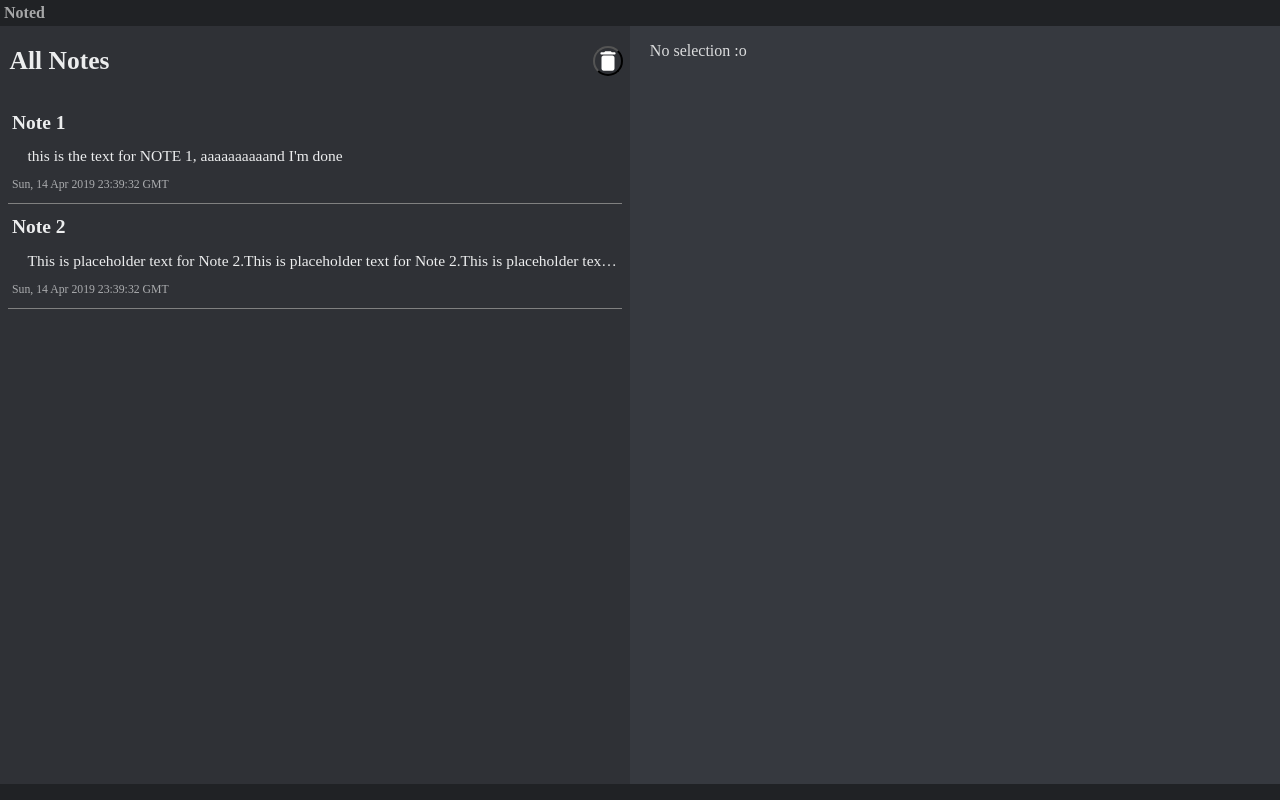
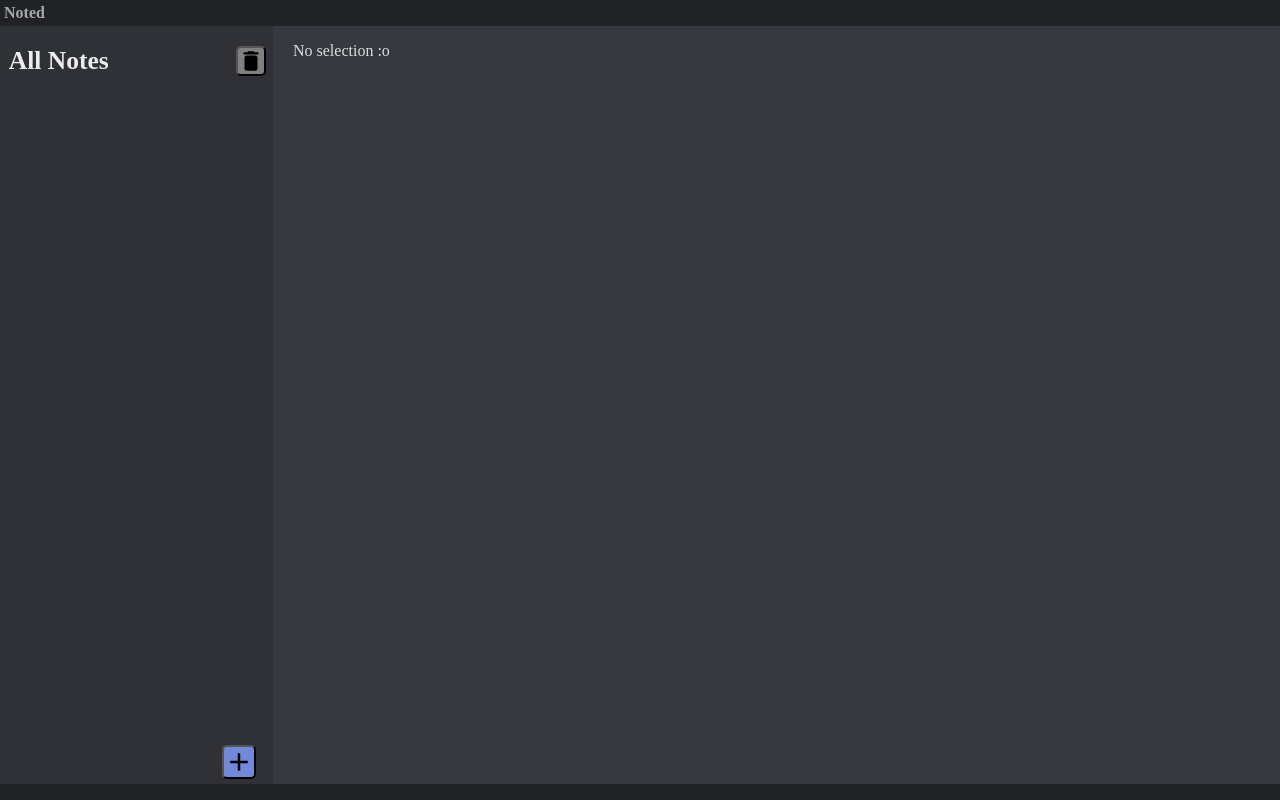
Before and after one commit to niems/Noted, a React (Create React App) app: page / in a window 1280 px wide. Built offline with nearby package versions, Linux system fonts and the light colour scheme.

Commit message:
Implemented adding a new note: currently clicking the new note button discards changes (if any) to the current note if one is selected and creates a new one. This new note isn't stored in savedNotes UNLESS the user saves it. Need to implement the ability to save ONLY if a title is given

```diff
--- a/src/App.css
+++ b/src/App.css
@@ -26,6 +26,11 @@ body {
 
 body * {
   outline-color: var(--accent);
+}
+
+::selection, ::-moz-selection {
+  background-color: var(--accent);
+  color: var(--accent);
 }
 
 .App {
@@ -89,7 +94,8 @@ footer {
 .note-opts-btn {
   background: none;
   padding: 0;
-  border-radius: 50%;
+  border-radius: 5px;
+  background-color: gray;
 }
 
 .note-opts-btn:hover {
@@ -101,7 +107,7 @@ footer {
   display: block;
   width: 26px;
   height: auto;
-  filter: invert(1);
+  /**filter: invert(1);*/
 }
 
 
@@ -129,6 +135,11 @@ footer {
   overflow-y: auto;
   padding: 1em 0;
   background-color: var(--sidebar-bg-dark);
+  position: relative;
+
+  display: flex;
+  flex-flow: column nowrap;
+  align-items: center;
 }
 
 #all-notes-opts-bar {
@@ -141,6 +152,22 @@ footer {
   color: var(--sidebar-fg-dark);
 }
 
+#new-note-btn {
+  position: absolute;
+  bottom: 0;
+  right: 0;
+
+  transform: translate(-50%, -15%);
+  background-color: var(--accent);
+}
+
+#new-note-btn:hover {
+  background-color: white;
+}
+
+#new-note-btn img {
+  width: 30px;
+}
 
 /** saved-notes-list: list of all notes in state */
 #saved-notes-list {
@@ -287,7 +314,7 @@ footer {
 /** DESKTOP VIEW */
 @media screen and (min-width: 750px) {
   /** display notes will NOT grow and is resized to 300px */
-  .display-notes {
+  .all-notes {
     max-width: 350px;
     flex: 0 1 350px;
   }
--- a/src/components/AllNotes.js
+++ b/src/components/AllNotes.js
@@ -10,7 +10,7 @@ function NoteItem({ note, handleNoteSelect }) {
   );
 }
 
-function AllNotes({ savedNotes, handleNoteSelect, handleDeleteNote }) {
+function AllNotes({ savedNotes, handleNoteSelect, handleDeleteNote, handleNewNote }) {
   const noteList = [...savedNotes.values()].map(note => (
     <NoteItem key={note.id} note={note} handleNoteSelect={handleNoteSelect} />
   ));
@@ -26,6 +26,10 @@ function AllNotes({ savedNotes, handleNoteSelect, handleDeleteNote }) {
       </div>
 
       <ul id='saved-notes-list' >{noteList}</ul>
+
+      <button id='new-note-btn' className='note-opts-btn' type='button' onClick={handleNewNote}>
+        <img src='./assets/add-note.svg' alt='create new note'/>
+      </button>
     </div>
   );
 }
--- a/src/components/NoteView.js
+++ b/src/components/NoteView.js
@@ -35,7 +35,7 @@ class NoteView extends Component {
     this.handleDeleteNote = this.handleDeleteNote.bind(this);
   }
 
-
+/*
   //! TESTING ONLY: data population
   componentDidMount() {
     let testData = new Map();
@@ -58,13 +58,32 @@ class NoteView extends Component {
       savedNotes: testData,
     });
   }
+  */
 
   //TODO: either code the newNote button OR implement save functionality when the
   //TODO: selected note is modified
   //* creates a new "temporary" note by only storing it as the selectedNote.
   //* Once saved
   handleNewNote(event) {
+    console.log('new note :D');
 
+    //TODO ALL:
+    //? ask user to save / discard current note if one is selected and has been modified
+    //! REMOVE SAVEDNOTES DATA WHILE TESTING
+    //* create new note object and save as selectedNote
+    //* if the selectedNote is saved it will need to be added to savedNotes
+
+    //* setup for new note object
+    let notesCreated = this.state.notesCreated; //* id based on number of notes created (not tied to savedNotes.size)
+    const selectedNote = {
+      id: notesCreated,
+      lastSaved: (new Date()).toUTCString(),
+      title: '',
+      text: ''
+    };
+
+    notesCreated += 1; //* updates number of notes created
+    this.setState({ notesCreated, selectedNote });
   }
 
   //* clears the selectedNote but does NOT modify the savedNote data
@@ -109,7 +128,6 @@ class NoteView extends Component {
   //* user selected note to display
   handleNoteSelect(event) {
     let selectedId = Number(event.currentTarget.id);
-    console.log(`handleNoteSelect current target: ${selectedId}\n`);
 
     this.setState({
       selectedNote: { ...this.state.savedNotes.get(selectedId) }
@@ -141,7 +159,7 @@ class NoteView extends Component {
     return (
       <div className="note-view">
         <AllNotes savedNotes={this.state.savedNotes} handleNoteSelect={this.handleNoteSelect}
-                  handleDeleteNote={this.handleDeleteNote} />
+                  handleDeleteNote={this.handleDeleteNote} handleNewNote={this.handleNewNote} />
 
         <CurrentNote note={this.state.selectedNote} handleNoteChange={this.handleSelectedNoteChange}
                      handleSaveNote={this.handleSaveNote} handleClearNote={this.handleClearSelectedNote} />
```
Also changed, not shown: public/assets/add-note.svg (added).
